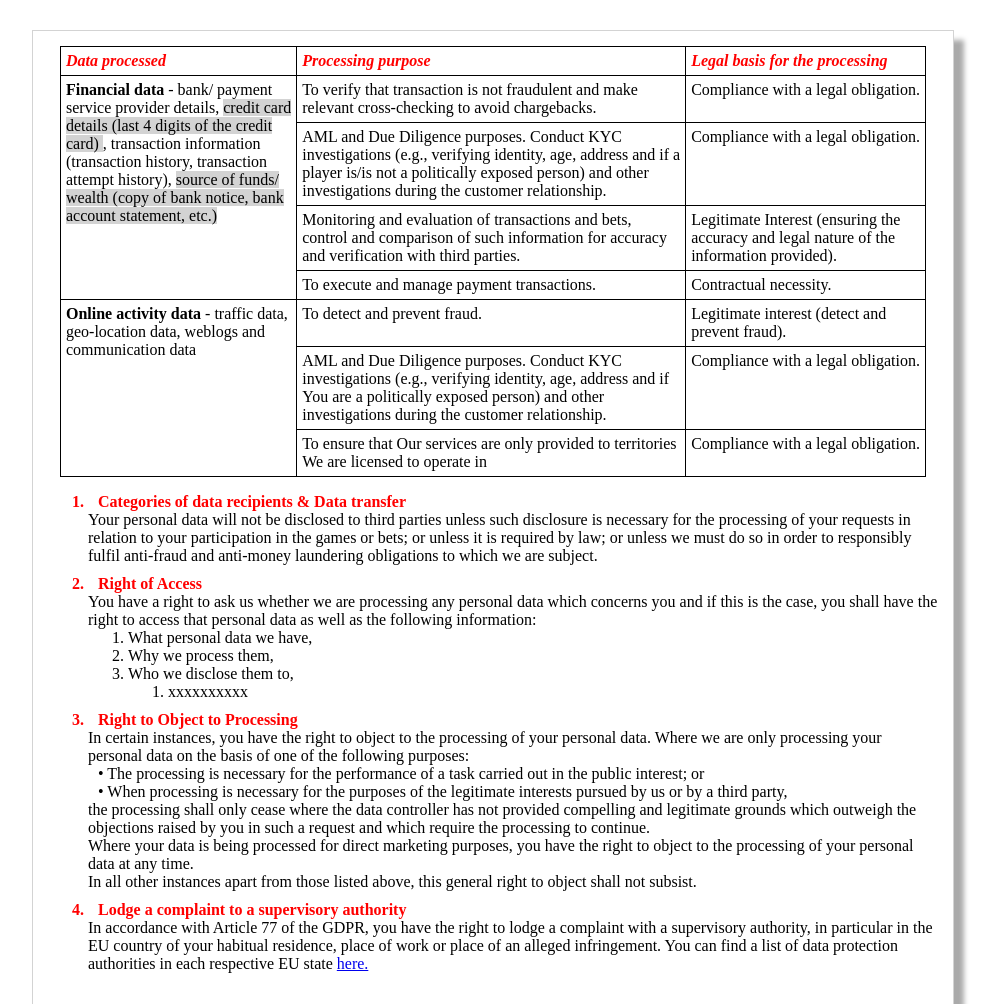
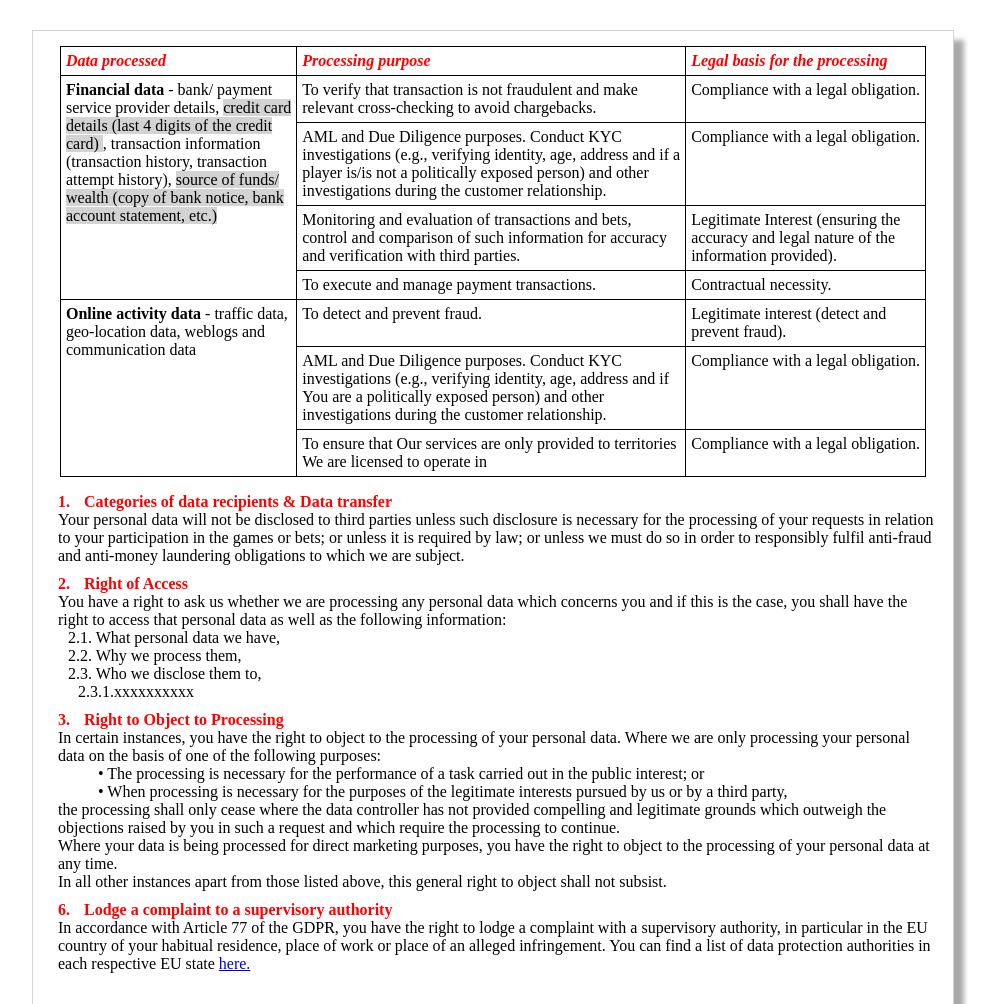
Before and after one commit to Alexey-Kaliostro/TT-policy, a plain HTML site: page index.html in a window 1280 px wide. Shown: the top 1004 px of the page, without its empty margins (147-1145 px from the left). Drawn offline with Linux system fonts and the light colour scheme.

Commit message:
brain err

```diff
--- a/index.html
+++ b/index.html
@@ -155,16 +155,16 @@
 
                 <ol>
 
-                    <li class="sub-item">
+                    <li>
                         What personal data we have,
                     </li>
-                    <li class="sub-item">
+                    <li>
                         Why we process them,
                     </li>
-                    <li class="sub-item">
+                    <li>
                         Who we disclose them to,
                         <ol>
-                            <li class="sub-item">xxxxxxxxxx</li>
+                            <li>xxxxxxxxxx</li>
                         </ol>
                     </li>
 
@@ -176,7 +176,7 @@
 
 
             <li class="main-list-item">
-                <p class="list-item-content item">
+                <p class="list-item-content">
                     Right to Object to Processing
                 </p>
             </li>
@@ -212,7 +212,7 @@
                 In all other instances apart from those listed above, this general right to object shall not subsist.
             </p>
 
-            <li class="main-list-item item">
+            <li class="main-list-item">
                 <p class="list-item-content">
                     Lodge a complaint to a supervisory authority
                 </p>
--- a/styles.css
+++ b/styles.css
@@ -50,31 +50,23 @@ ul li::before {
   content: "•";
   color: black;
 }
-.unordered-list {
-  list-style-type: none;
+
+OL {
+  counter-reset: item;
+  padding-left: 10px;
+}
+LI {
+  display: block;
+}
+LI:before {
+  content: counters(item, ".") ".";
+
+  counter-increment: item;
 }
 
-.unordered-list:not(OL) {
-  counter-reset: li;
-  padding-left: 10px;
-}
-.unordered-list:not(LI) {
-  display: block;
-}
-.unordered-list:not(LI:before) {
-  content: counters(li, ".") ".";
-
-  counter-increment: li;
-}
-
-.unordered-list:not(li.main-list-item::before) {
+li.main-list-item::before {
   font-weight: bold;
   color: red;
-}
-
-li.main-list-item::marker {
-  color: red;
-  font-weight: bold;
 }
 
 .main-list-item {
```
